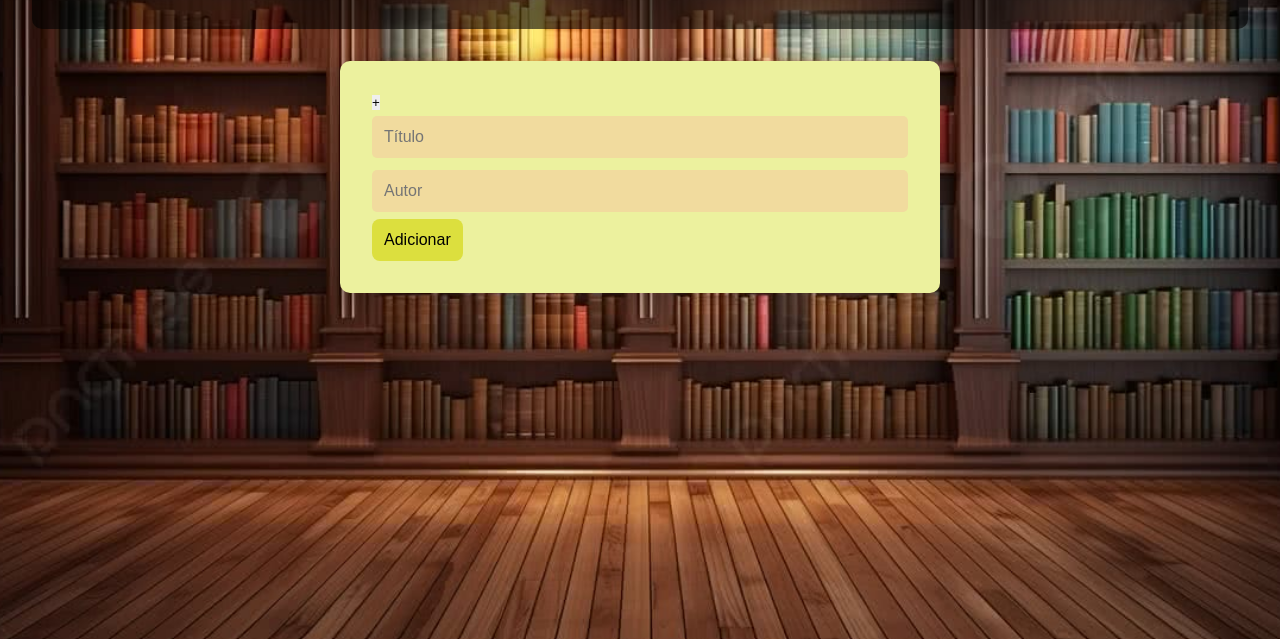
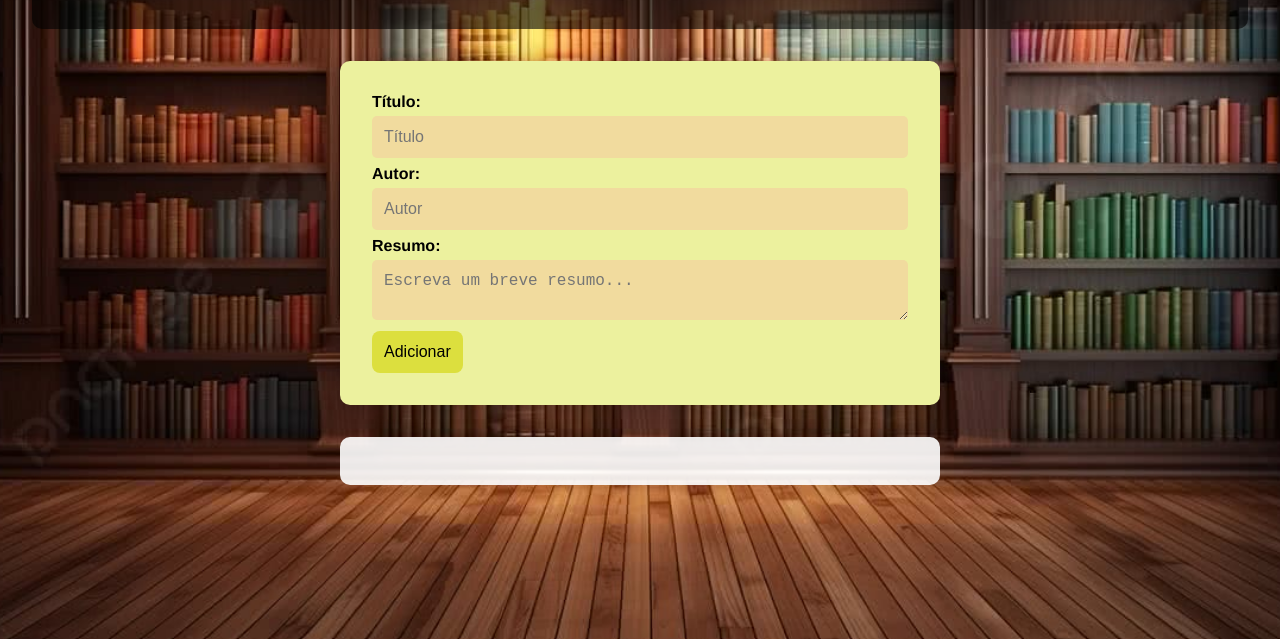
Before and after one commit to maaarina/Biblioteca-de-livros-CRUD, a plain HTML site: page index.html in a window 1280 px wide. Shown: the part 161-800 px from the top of the page. Drawn offline with Linux system fonts and the light colour scheme.

Commit message:
uptdate index.html
add book list area

```diff
--- a/index.html
+++ b/index.html
@@ -8,23 +8,31 @@
 </head>
 
 <body>
+
     <div id="header">
         <h1 id="main-title">Biblioteca Virtual</h1>
         <p class="p-text">Bem-vindo à Biblioteca Virtual, onde você pode explorar uma ampla variedade de livros.</p>
     </div>
 
     <div class="container">
-        <input type="button" value="+" id="add-book-button">
-        <form action="">
+        <form action="" id="book-form">
             <div>
-                <input type="text" placeholder="Título"  id="add-title">
-                <input type="text" placeholder="Autor"  id="add-autor">
-                <!--  <textarea name="resumo" id=""> </textarea> -->
+                <label for="add-title">Título:</label>
+                <input type="text" placeholder="Título"  id="add-title" class=" inputs">
+
+                <label for="add-autor">Autor:</label>
+                <input type="text" placeholder="Autor"  id="add-autor" class=" inputs">
+
+                <label for="add-resumo">Resumo:</label>
+                <textarea id="add-resumo" name="resumo" placeholder="Escreva um breve resumo..." class=" inputs"></textarea>
+
                 <input type="submit" value="Adicionar" id="add-book">
             </div>
         </form>
     </div>
 
+    <div class="book-list" id="book-list"> </div>
+
 </body>
-<script src="index.js"></script>
+<script src="/index/index.js"></script>
 </html>
```
